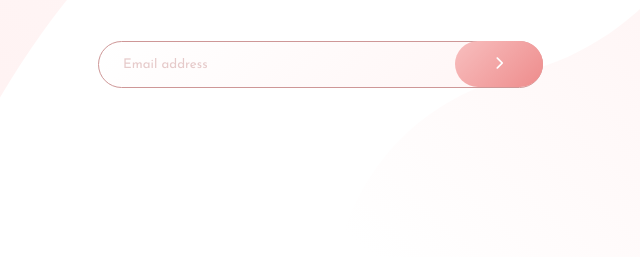
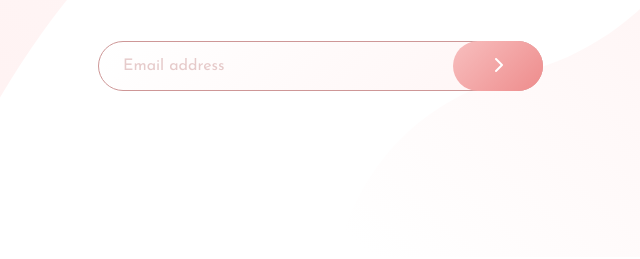
Before and after one commit to aaronthenihilist/base-apparel-coming-soon, a plain HTML site: page index.html in a window 1280 px wide. Shown: the part 543-802 px from the top of the page, 62-702 px from the left. Drawn offline with Linux system fonts and the light colour scheme.

Commit message:
css updates

```diff
--- a/css/style.css
+++ b/css/style.css
@@ -66,6 +66,7 @@ input[type=email] {
     background: linear-gradient(135deg,
             hsl(0, 0%, 100%),
             hsl(0, 100%, 98%));
+    font-size: 1rem;
 }
 
 input[type=email]:focus {
@@ -90,6 +91,7 @@ button[type=submit] {
             hsl(0, 74%, 74%));
     color: #fff;
     cursor: pointer;
+    font-size: 1rem;
 }
 
 h1 {
```
